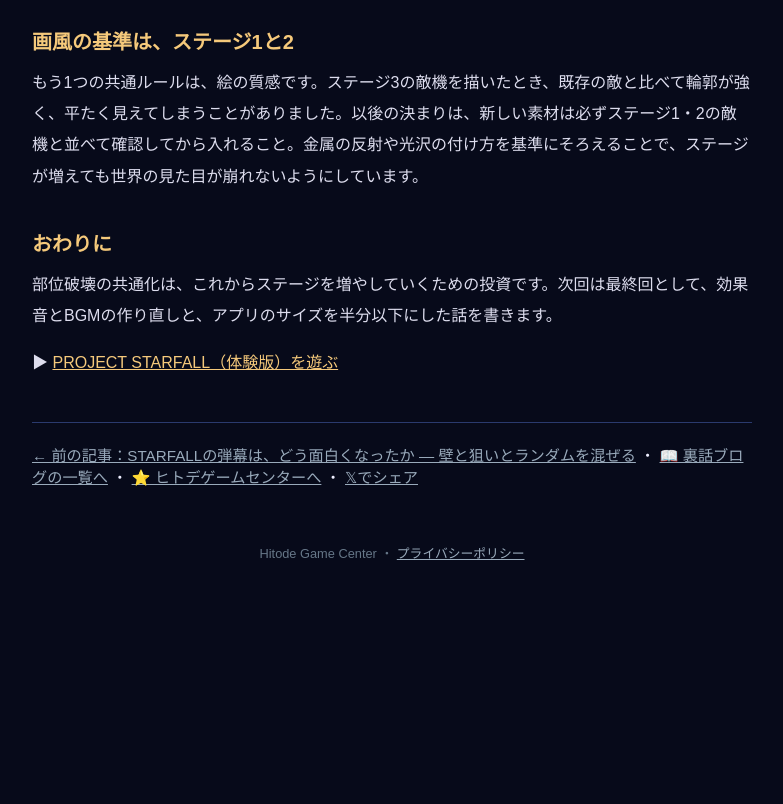
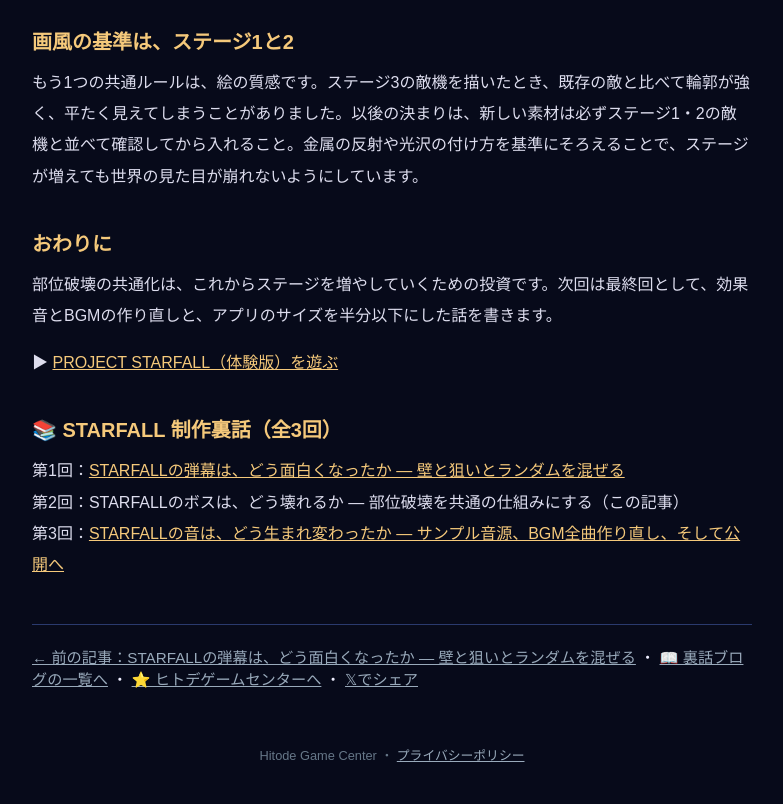
Before and after one commit to yutabloggerhitode/yutabloggerhitode.github.io, a plain HTML site: page blog/starfall-boss.html in a window 1280 px wide. Shown: the part 3129-3933 px from the top of the page, without its empty margins (248-1031 px from the left). Before the commit the page ends 3731 px from the top, so only its background shows below. Drawn offline with Linux system fonts and the light colour scheme.

Commit message:
STARFALL裏話にシリーズ内リンクを追加

```diff
--- a/blog/starfall-boss.html
+++ b/blog/starfall-boss.html
@@ -72,6 +72,11 @@
   <p>部位破壊の共通化は、これからステージを増やしていくための投資です。次回は最終回として、効果音とBGMの作り直しと、アプリのサイズを半分以下にした話を書きます。</p>
   <p>▶ <a href="/hitode-game-center/starfall/">PROJECT STARFALL（体験版）を遊ぶ</a></p>
 
+  <h2>📚 STARFALL 制作裏話（全3回）</h2>
+  <p>第1回：<a href="starfall-bullet.html">STARFALLの弾幕は、どう面白くなったか ― 壁と狙いとランダムを混ぜる</a><br>
+  第2回：STARFALLのボスは、どう壊れるか ― 部位破壊を共通の仕組みにする（この記事）<br>
+  第3回：<a href="starfall-sound.html">STARFALLの音は、どう生まれ変わったか ― サンプル音源、BGM全曲作り直し、そして公開へ</a></p>
+
   <div class="nav">
     <a href="starfall-bullet.html">← 前の記事：STARFALLの弾幕は、どう面白くなったか ― 壁と狙いとランダムを混ぜる</a> ・ <a href="./">📖 裏話ブログの一覧へ</a> ・ <a href="/">⭐ ヒトデゲームセンターへ</a> ・ <a href="https://x.com/intent/post?text=STARFALL%E3%81%AE%E3%83%9C%E3%82%B9%E3%81%AF%E3%80%81%E3%81%A9%E3%81%86%E5%A3%8A%E3%82%8C%E3%82%8B%E3%81%8B%20%E2%80%95%20%E9%83%A8%E4%BD%8D%E7%A0%B4%E5%A3%8A%E3%82%92%E5%85%B1%E9%80%9A%E3%81%AE%E4%BB%95%E7%B5%84%E3%81%BF%E3%81%AB%E3%81%99%E3%82%8B%20%7C%20%E3%83%92%E3%83%88%E3%83%87%E3%81%AE%E5%88%B6%E4%BD%9C%E8%A3%8F%E8%A9%B1&url=https%3A%2F%2Fyutabloggerhitode.github.io%2Fblog%2Fstarfall-boss.html&hashtags=%E5%80%8B%E4%BA%BA%E9%96%8B%E7%99%BA%2C%E3%82%B2%E3%83%BC%E3%83%A0%E5%88%B6%E4%BD%9C">𝕏でシェア</a>
   </div>
```
Also changed, not shown: blog/starfall-bullet.html (+5 -0 lines), blog/starfall-sound.html (+5 -0 lines).
